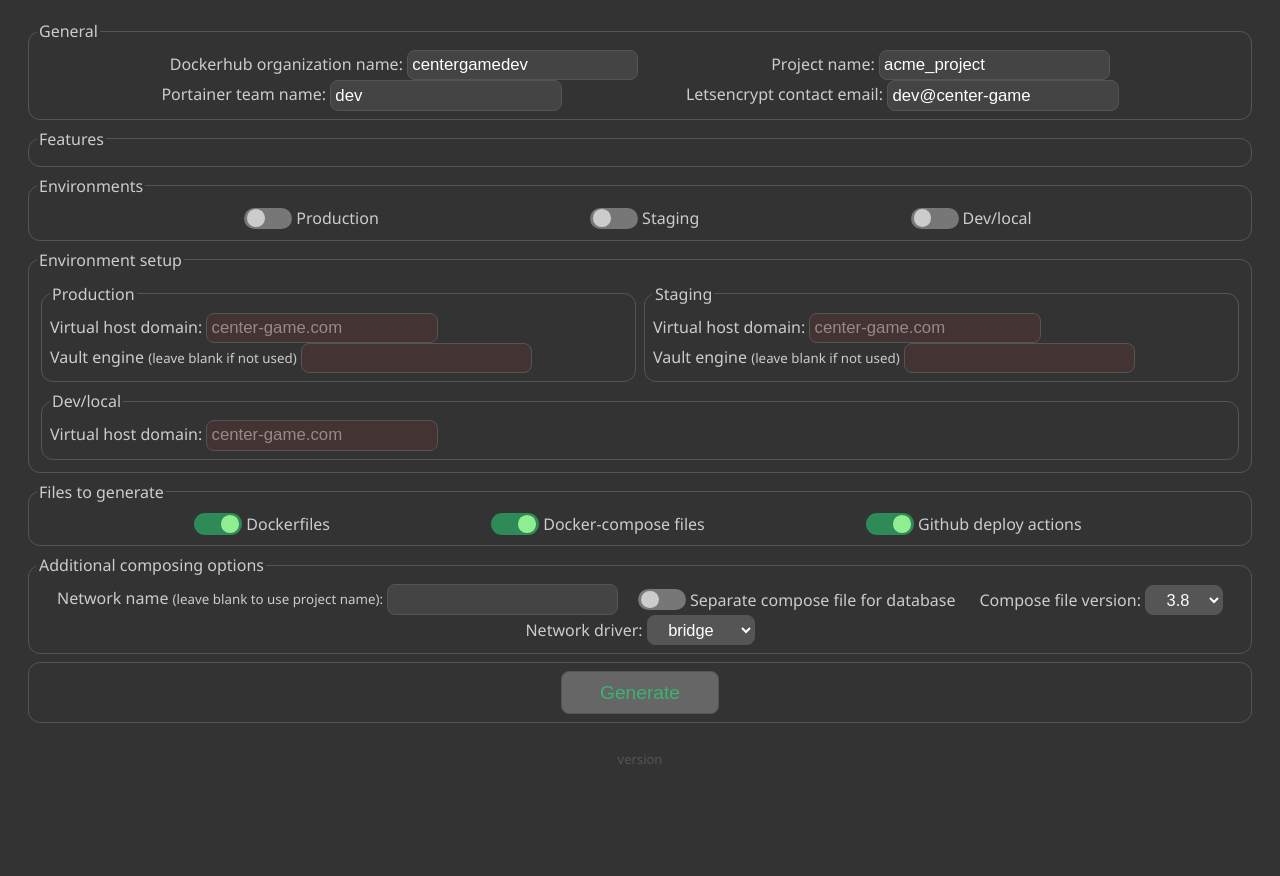
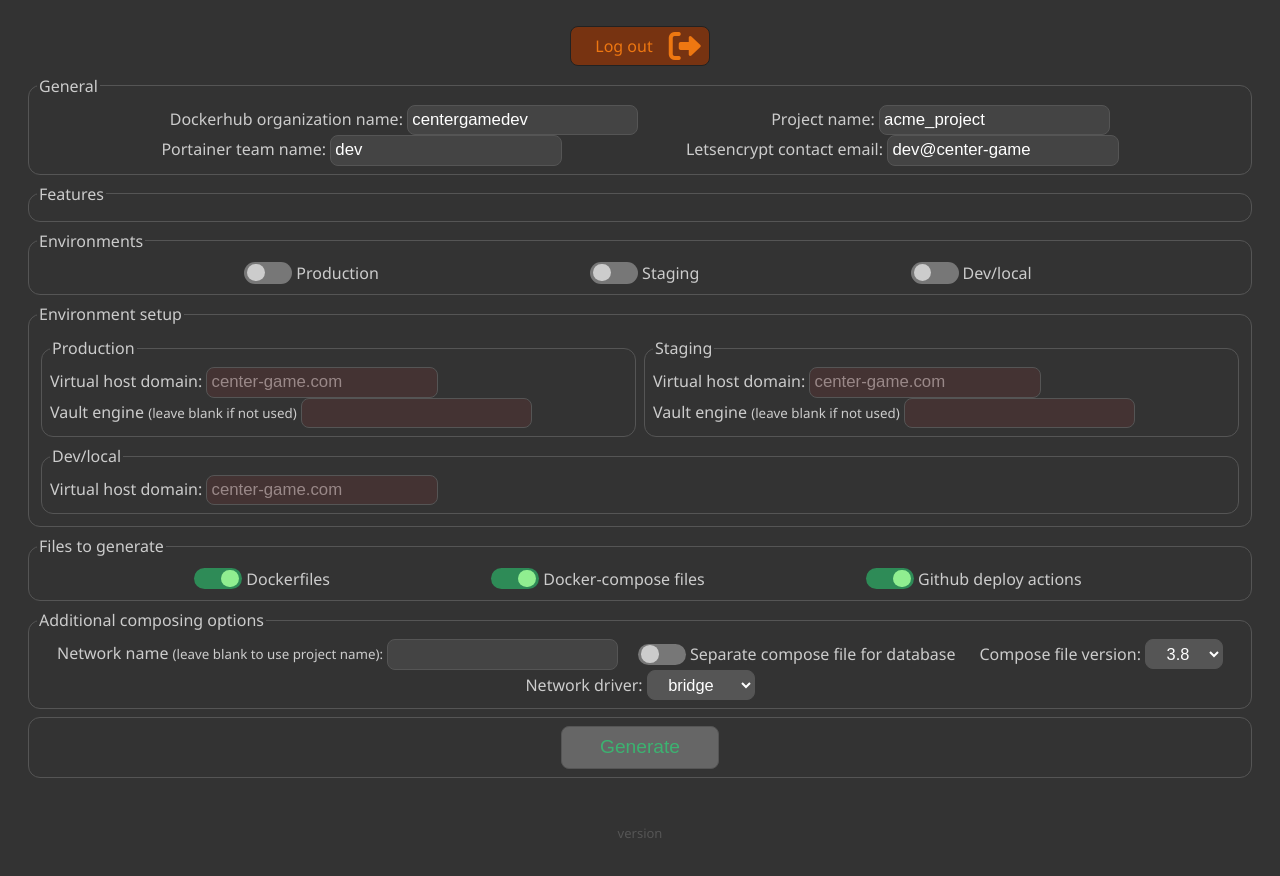
Before and after one commit to ergrassa/composer, a Python web app: template templates/index.html in a window 1280 px wide. Before the commit the page ends 764 px from the top, so only its background shows below. Run offline with Jinja, Linux system fonts and the light colour scheme; the template is opened without the code that fills it, so the values that code supplies are empty.

Commit message:
added login form

```diff
--- a/requirements.txt
+++ b/requirements.txt
@@ -1,2 +1,4 @@
 Flask >= 2.2.2
+flask-simplelogin >= 0.1.1
 waitress >= 2.1.2
+rstr >= 3.2.0
--- a/static/main.css
+++ b/static/main.css
@@ -57,7 +57,6 @@ a:active {
 
     /* your custom style here */
 }
-
 /* for block of code */
 .hljs-ln-code {
     padding-left: 10px;
@@ -78,6 +77,21 @@ code[class*=language-], pre[class*=language-] {
     justify-content: space-around;
     align-items: stretch;
     margin: 1em;
+}
+.less-gap-top {
+    margin-top: 0.2em !important;
+}
+.less-gap-bottom {
+    margin-bottom: 0.2em !important;
+    padding-bottom: 0em !important;
+}
+.more-margin-vert {
+    margin-top: 1em !important;
+    margin-bottom: 1em !important;
+}
+.more-padding-vert {
+    padding-top: 1.5em !important;
+    padding-bottom: 1.5em !important;
 }
 .code {
     white-space: pre-wrap;
@@ -190,13 +204,17 @@ code[class*=language-], pre[class*=language-] {
 .flex-column {
     flex-direction: column;
 }
-.input-text {
+#password, .input-text {
     background-color: #444;
     color: #fff;
     font-size: 105%;
     border: 1px solid #555;
     border-radius: 8px;
     padding: 0.25em;
+}
+#password {
+    width: 96ex;
+    padding: 0.5em 1em;
 }
 .input-text:disabled {
     background-color: #433;
@@ -435,6 +453,7 @@ code[class*=language-], pre[class*=language-] {
 .version {
     color:#555;
     font-size: small;
+    padding: 2em;
 }
 .version:hover {
     color: #7af;
@@ -569,3 +588,23 @@ code[class*=language-], pre[class*=language-] {
     font-size: 2em;
     padding-right: 0.5em;
 }
+.logout::before {
+    content: '';
+}
+.logout::after {
+    font-family: "Font Awesome 6 Free";
+    content: "\f2f5";
+    display: flex;
+    font-size: 2em;
+    padding-left: 0.5em;
+}
+.login::before {
+    content: '';
+}
+.login::after {
+    font-family: "Font Awesome 6 Free";
+    content: "\f2f6";
+    display: flex;
+    font-size: 2em;
+    padding-left: 0.5em;
+}
--- a/templates/index.html
+++ b/templates/index.html
@@ -1,7 +1,11 @@
 <!doctype html>
 {% set envs = {'production': 'Production', 'staging': 'Staging', 'dev': 'Dev/local'} %}
+
+<head>
 <link rel="stylesheet" href="main.css">
-<head>
+<link href="/css/fontawesome.css" rel="stylesheet">
+<link href="/css/brands.css" rel="stylesheet">
+<link href="/css/solid.css" rel="stylesheet">
 <title>Compose generator</title>
 <meta charset=utf-8>
 <script>
@@ -27,8 +31,12 @@
 </head>
 
 <body>
-
-    <form action="{{ url_for("form")}}" method="post" class="container">
+    <div class="head less-gap-bottom" id="back">
+        <div class="head-buttons">
+            <a href="/logout" class="button back logout">Log out</a>
+        </div>
+    </div>
+    <form action="{{ url_for("form")}}" method="post" class="container less-gap-top">
 
     <fieldset class="input-block curv">
         <legend>General</legend>
@@ -143,5 +151,5 @@
         <button type="submit">Generate</button>
     </div>
     </form>
-    <div class="tail version">version {{ version }}</div>
+    <div class="tail version">version {{ version() }}</div>
 </body>
--- a/templates/output.html
+++ b/templates/output.html
@@ -76,7 +76,7 @@
 <!--    <div class="head opossum" onClick="zipall()"></div> -->
 <div class="head" id="back">
     <div class="head-buttons">
-        <a href="/" class="button back">Back</a>
+        <a href="/compose" class="button back">Back</a>
     </div>
     <div class="alist">
     {% for k in payload.keys() %}
@@ -116,7 +116,7 @@
 <div class="tail">
     <div class="header-buttons"><a href="#back" class="local button top block-button">Top</a></div>
 </div>
-<div class="tail version">version {{ version }}</div>
+<div class="tail version">version {{ version() }}</div>
 <div class="tail" id="aaa.txt" onClick="download('aaa.txt')">
     <div class="opossum"><span class="invis">AAAAAAAA! A! AAA!</span></div>
 </div>
```
Also changed, not shown: main.py (+54 -7 lines), templates/login.html (added, +30 -0 lines), 1 other file.
